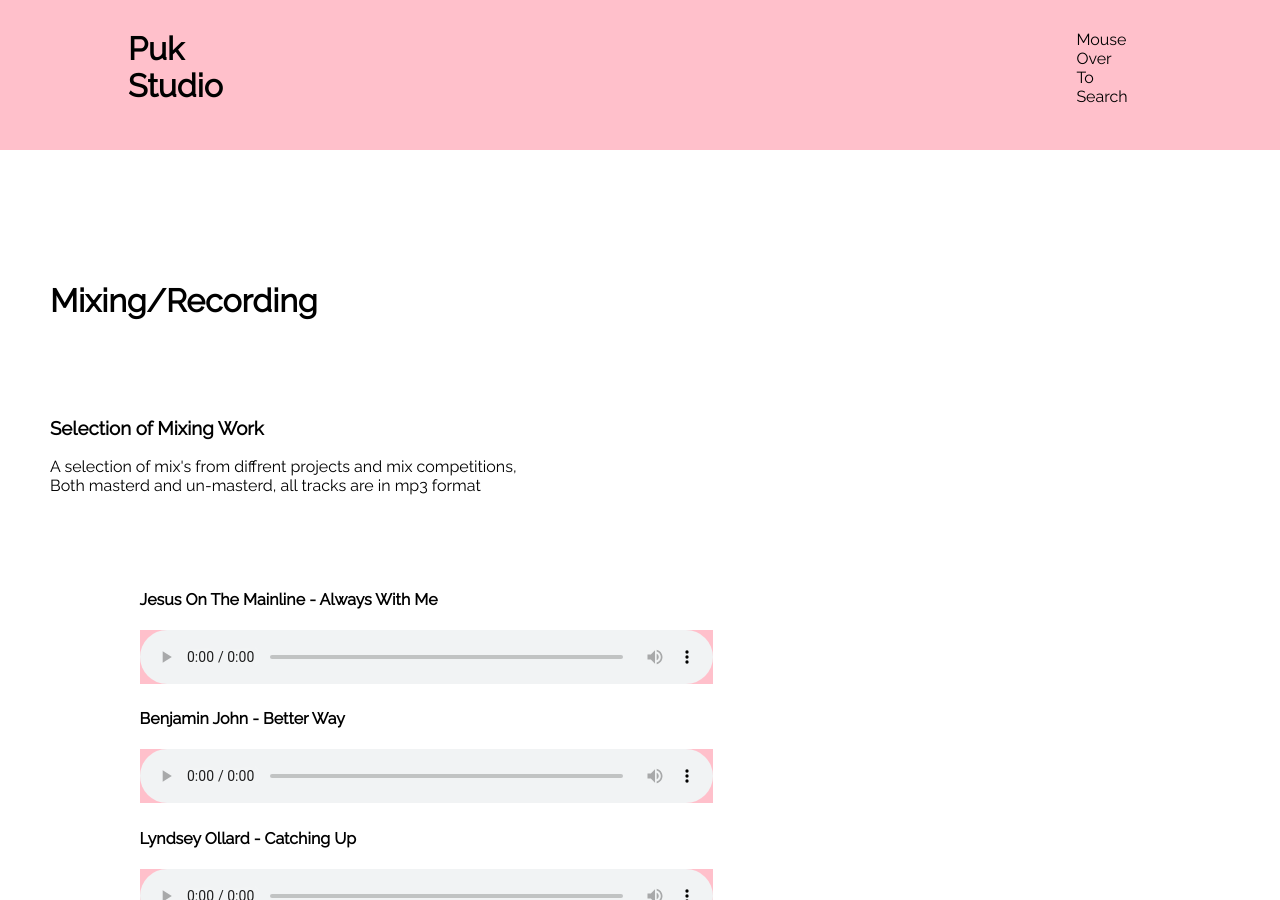
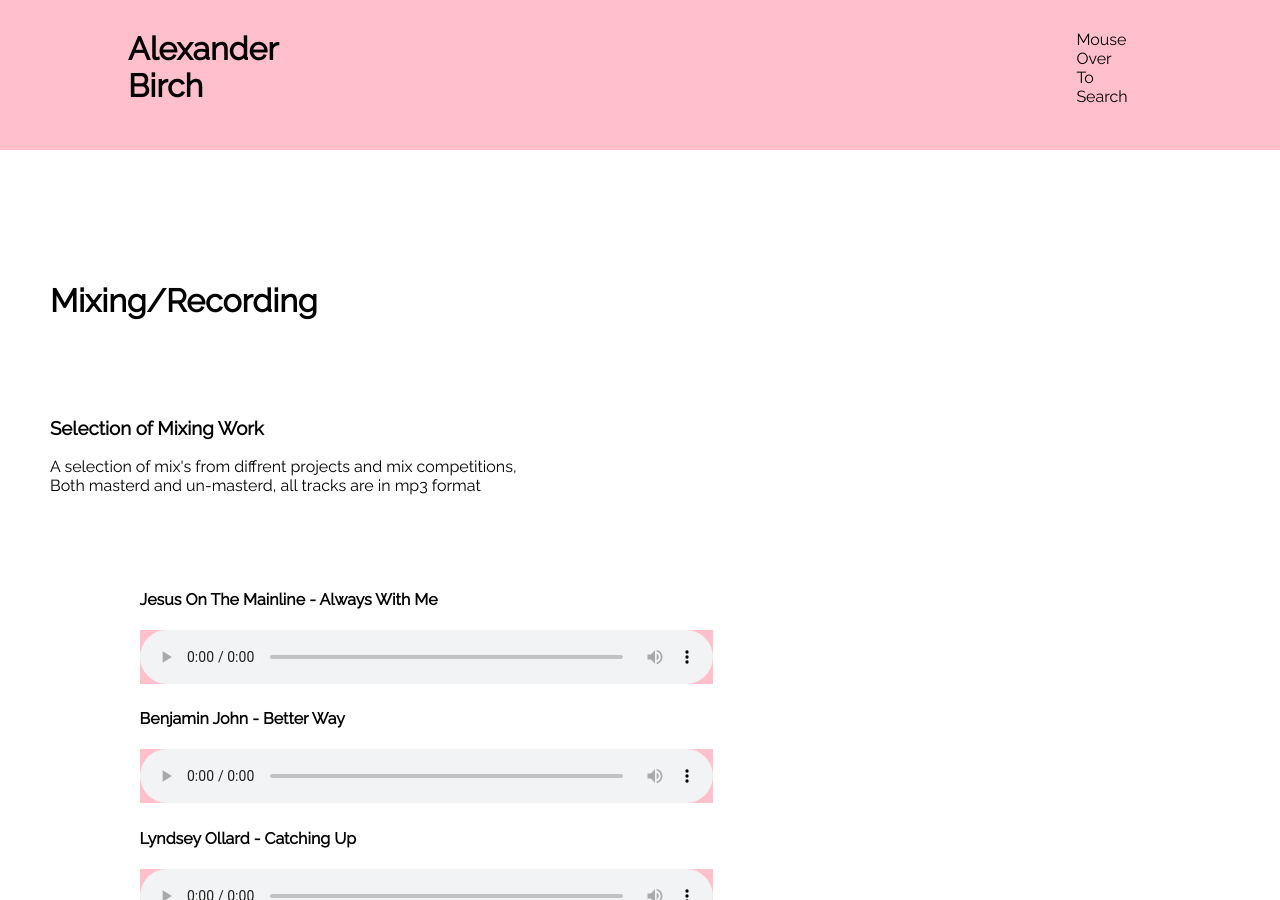
Before and after one commit to ABoyCalledPuK/PortfolioSite, a Jekyll site: the page built from mixing.html, in a window 1280 px wide and 900 px high. Built offline with Jekyll 4.4.1, drawn with Linux system fonts in a browser that asks for light colours.

Commit message:
Update _config.yml

```diff
--- a/_config.yml
+++ b/_config.yml
@@ -13,7 +13,7 @@
 # you will see them accessed via {{ site.title }}, {{ site.email }}, and so on.
 # You can create any custom variable you would like, and they will be accessible
 # in the templates via {{ site.myvariable }}.
-title: Puk Studio
+title: Alexander Birch
 email: alexbirchmedia@gmail.com
 description: > # this means to ignore newlines until "baseurl:"
   Write an awesome description for your new site here. You can edit this
```
